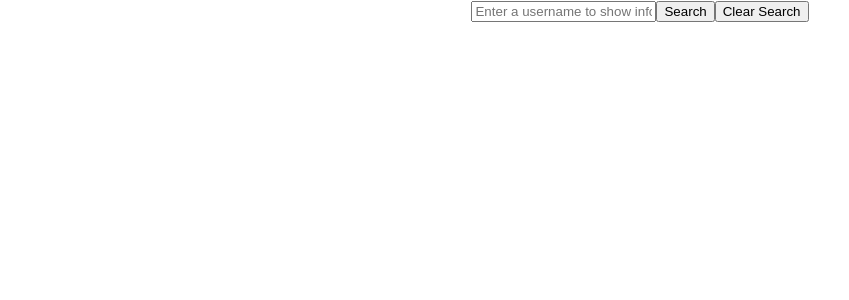
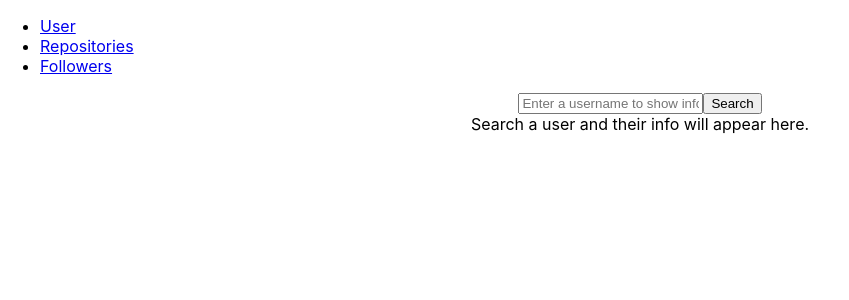
Before and after one commit to kostiskap1999/GitHub-Api-Dashboard, a React (Create React App) app: page / in a window 1280 px wide. Shown: the top 300 px of the page, without its empty margins (0-849 px from the left). Built offline with nearby package versions, Linux system fonts and the light colour scheme; no server answers.

Commit message:
Made pagination

```diff
--- a/package.json
+++ b/package.json
@@ -12,6 +12,7 @@
     "@types/react-dom": "^18.3.0",
     "react": "^18.3.1",
     "react-dom": "^18.3.1",
+    "react-router-dom": "^6.26.2",
     "react-scripts": "5.0.1",
     "typescript": "^4.9.5",
     "web-vitals": "^2.1.4"
--- /dev/null
+++ b/src/app.tsx
@@ -0,0 +1,58 @@
+import React, { FormEvent, useState } from 'react';
+import { BrowserRouter as Router, Route, Routes, Link } from 'react-router-dom';
+import UserPage from './pages/userPage';
+import FollowersPage from './pages/followersPage';
+import { UserModel } from './model/userModel';
+import { getGithubUsers } from './api/userApi';
+import ReposPage from './pages/reposPage';
+
+function App() {
+  const [inputValue, setInputValue] = useState<string>('');
+  const [search, setSearch] = useState<string>('')
+
+  const handleSubmit = (e: FormEvent<HTMLFormElement>) => {
+    e.preventDefault();
+    setSearch(inputValue);
+  }
+
+  return (<>
+    <Router>
+      <nav>
+        <ul>
+          <li>
+            <Link to="/">User</Link>
+          </li>
+          <li>
+            <Link to="/repos">Repositories</Link>
+          </li>
+          <li>
+            <Link to="/followers">Followers</Link>
+          </li>
+        </ul>
+      </nav>
+
+      <div className="App">
+      <form onSubmit={handleSubmit}>
+        <input
+          type="text"
+          placeholder="Enter a username to show information"
+          value={inputValue}
+          onChange={(e) => setInputValue(e.target.value)}
+        />
+        <button type="submit">Search</button>
+      </form>
+      </div>
+
+
+      <Routes>
+        <Route path="/" element={<UserPage search={search} />} />
+        <Route path="/repos" element={<ReposPage search={search} />} />
+        <Route path="/followers" element={<FollowersPage search={search} />} />
+      </Routes>
+    </Router>
+
+
+  </>);
+}
+
+export default App;
--- a/src/index.tsx
+++ b/src/index.tsx
@@ -1,7 +1,8 @@
 import React from 'react';
 import ReactDOM from 'react-dom/client';
-import './styles/index.css';
-import App from './pages/App';
+import './styles/index.scss';
+import UserPage from './pages/userPage';
+import App from './app';
 
 const root = ReactDOM.createRoot(
   document.getElementById('root') as HTMLElement
--- /dev/null
+++ b/src/pages/followersPage.tsx
@@ -0,0 +1,49 @@
+import { useEffect, useState } from 'react';
+import '../styles/general.scss';
+import { getGithubUsers } from '../api/userApi';
+import { UserModel } from '../model/userModel';
+
+interface UserPageProps {
+  search: string
+}
+
+export default function FollowersPage({search}: UserPageProps) {
+  const user = new UserModel()
+  return (
+    <div className="App">
+      {user &&
+        <div className="row">
+          <div>
+            <span>Username</span>
+            <span>{user.login}</span>
+          </div>
+          <div>
+            <span>Name</span>
+            <span>{user.name}</span>
+          </div>
+          <div>
+            <span>Avatar URL</span>
+            <span><img src={user.avatar_url ? user.avatar_url : ""}  alt="User Avatar" style={{maxHeight: '100px', maxWidth: '100px'}} /></span>
+          </div>
+          <div>
+            <span>Location</span>
+            <span>{user.location}</span>
+          </div>
+          <div>
+            <span>Bio</span>
+            <span>{user.bio}</span>
+          </div>
+          <div>
+            <span>Number of Followers</span>
+            <span>{user.followers}</span>
+          </div>
+          <div>
+            <span>Public Repos</span>
+            <span>{user.public_repos}</span>
+          </div>
+
+        </div>
+      }
+    </div>
+  )
+}
--- /dev/null
+++ b/src/pages/reposPage.tsx
@@ -0,0 +1,51 @@
+import { useEffect, useState } from 'react';
+import '../styles/general.scss';
+import { getGithubUsers } from '../api/userApi';
+import { UserModel } from '../model/userModel';
+
+interface UserPageProps {
+  search: string
+}
+
+export default function ReposPage({search}: UserPageProps) {
+  const user = new UserModel()
+  return (
+    <div className="App">
+
+      {user ?
+        <div className="row">
+          <div>
+            <span>Username</span>
+            <span>{user.login}</span>
+          </div>
+          <div>
+            <span>Name</span>
+            <span>{user.name}</span>
+          </div>
+          <div>
+            <span>Avatar URL</span>
+            <span><img src={user.avatar_url ? user.avatar_url : ""}  alt="User Avatar" style={{maxHeight: '100px', maxWidth: '100px'}} /></span>
+          </div>
+          <div>
+            <span>Location</span>
+            <span>{user.location}</span>
+          </div>
+          <div>
+            <span>Bio</span>
+            <span>{user.bio}</span>
+          </div>
+          <div>
+            <span>Number of Followers</span>
+            <span>{user.followers}</span>
+          </div>
+          <div>
+            <span>Public Repos</span>
+            <span>{user.public_repos}</span>
+          </div>
+
+        </div>
+    : <div>Didn't search a user? Search a user and their info will appear here.</div>
+    }
+    </div>
+  )
+}
--- a/src/pages/App.tsx
+++ b/src/pages/userPage.tsx
@@ -1,44 +1,28 @@
 import { useEffect, useState } from 'react';
-import '../styles/App.scss';
+import '../styles/general.scss';
 import { getGithubUsers } from '../api/userApi';
 import { UserModel } from '../model/userModel';
 
-export default function App() {
+interface UserPageProps {
+  search: string
+}
+
+export default function UserPage({search}: UserPageProps) {
 
   const [user, setUser] = useState<UserModel | null>(null)
-  const [search, setSearch] = useState<string>('')
 
   useEffect(() => {
-    const loadAsyncData = async () => {
-      console.log(process.env.REACT_APP_HOSTNAME)
-      // let u: UserModel = new UserModel() //await getGithubUsers('kostiskap1999')
-      // setUser(u)
+    const loadData = async () => {
+      search &&
+        setUser(new UserModel(await getGithubUsers(search)))
     }
-    loadAsyncData()
-  }, [])
-
-  const handleSearch = async () => {
-    let u: UserModel = new UserModel(await getGithubUsers(search))
-    setUser(u)
-  }
-
-  const clearSearch = async () => {
-    setSearch('')
-    setUser(null)
-  }
+    loadData()
+  }, [search])
 
   return (
     <div className="App">
-      <input
-        type="text"
-        placeholder="Enter a username to show information"
-        value={search}
-        onChange={(e) => setSearch(e.target.value)}
-      />
-      <button onClick={handleSearch}>Search</button>
-      <button onClick={clearSearch}>Clear Search</button>
 
-      {user &&
+      {user ?
         <div className="row">
           <div>
             <span>Username</span>
@@ -60,10 +44,17 @@ export default function App() {
             <span>Bio</span>
             <span>{user.bio}</span>
           </div>
-
-
+          <div>
+            <span>Number of Followers</span>
+            <span>{user.followers}</span>
+          </div>
+          <div>
+            <span>Public Repos</span>
+            <span>{user.public_repos}</span>
+          </div>
         </div>
-      }
+    : <div>Search a user and their info will appear here.</div>
+    }
     </div>
   )
 }
--- a/src/styles/index.css
+++ /dev/null
@@ -1,13 +0,0 @@
-body {
-  margin: 0;
-  font-family: -apple-system, BlinkMacSystemFont, 'Segoe UI', 'Roboto', 'Oxygen',
-    'Ubuntu', 'Cantarell', 'Fira Sans', 'Droid Sans', 'Helvetica Neue',
-    sans-serif;
-  -webkit-font-smoothing: antialiased;
-  -moz-osx-font-smoothing: grayscale;
-}
-
-code {
-  font-family: source-code-pro, Menlo, Monaco, Consolas, 'Courier New',
-    monospace;
-}
--- /dev/null
+++ b/src/styles/index.scss
@@ -0,0 +1,12 @@
+$font-family_1: -apple-system, BlinkMacSystemFont, 'Segoe UI', 'Roboto', 'Oxygen', 'Ubuntu', 'Cantarell', 'Fira Sans', 'Droid Sans', 'Helvetica Neue', sans-serif;
+$font-family_2: source-code-pro, Menlo, Monaco, Consolas, 'Courier New', monospace;
+
+body {
+	margin: 0;
+	font-family: $font-family_1;
+	-webkit-font-smoothing: antialiased;
+	-moz-osx-font-smoothing: grayscale;
+}
+code {
+	font-family: $font-family_2;
+}
```
Also changed, not shown: src/styles/general.scss (renamed from src/styles/App.scss), 1 other file (tests, documents, lock files or other folders).
